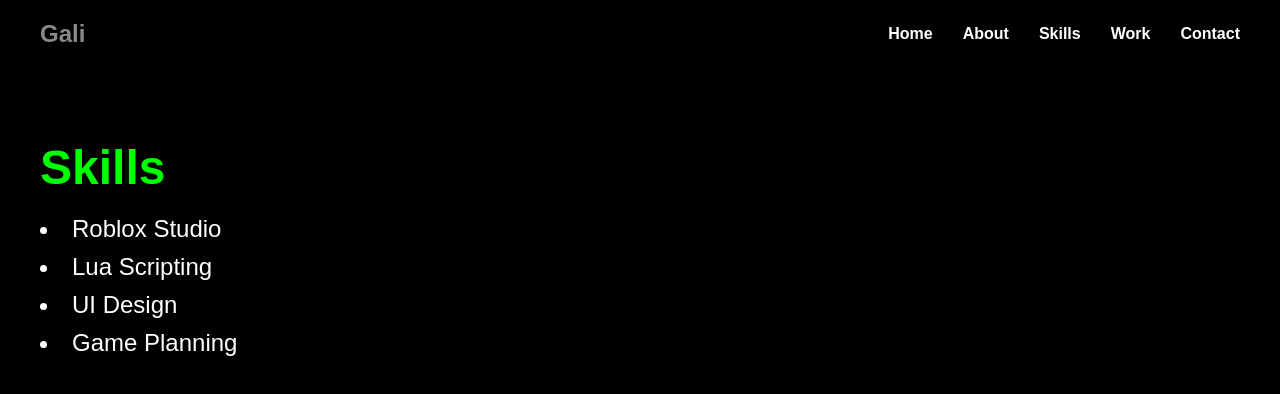
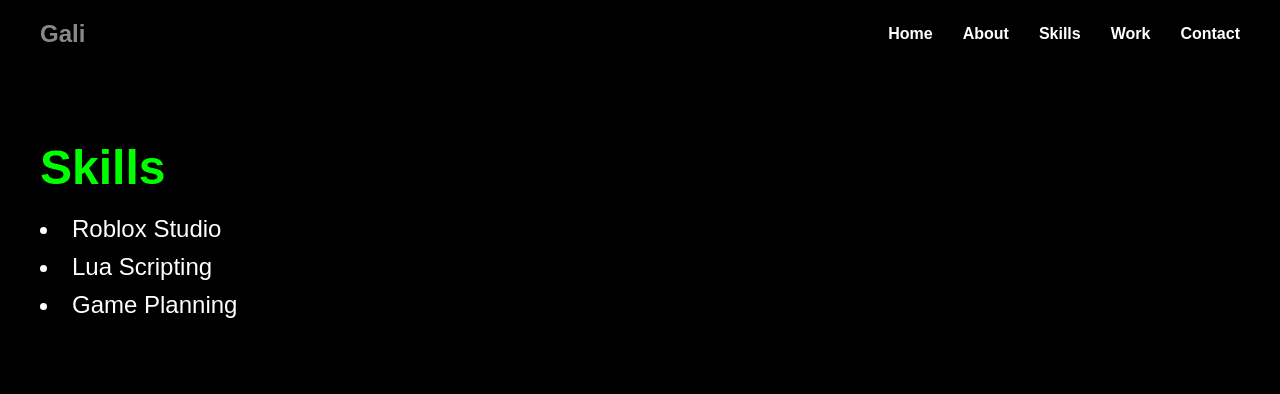
Before and after one commit to galikonibo/galis_service.io, a plain HTML site: page skills.html in a window 1280 px wide. Drawn offline with Linux system fonts and the light colour scheme.

Commit message:
Update skills.html

```diff
--- a/skills.html
+++ b/skills.html
@@ -89,7 +89,6 @@
     <ul>
       <li>Roblox Studio</li>
       <li>Lua Scripting</li>
-      <li>UI Design</li>
       <li>Game Planning</li>
     </ul>
   </main>
```
